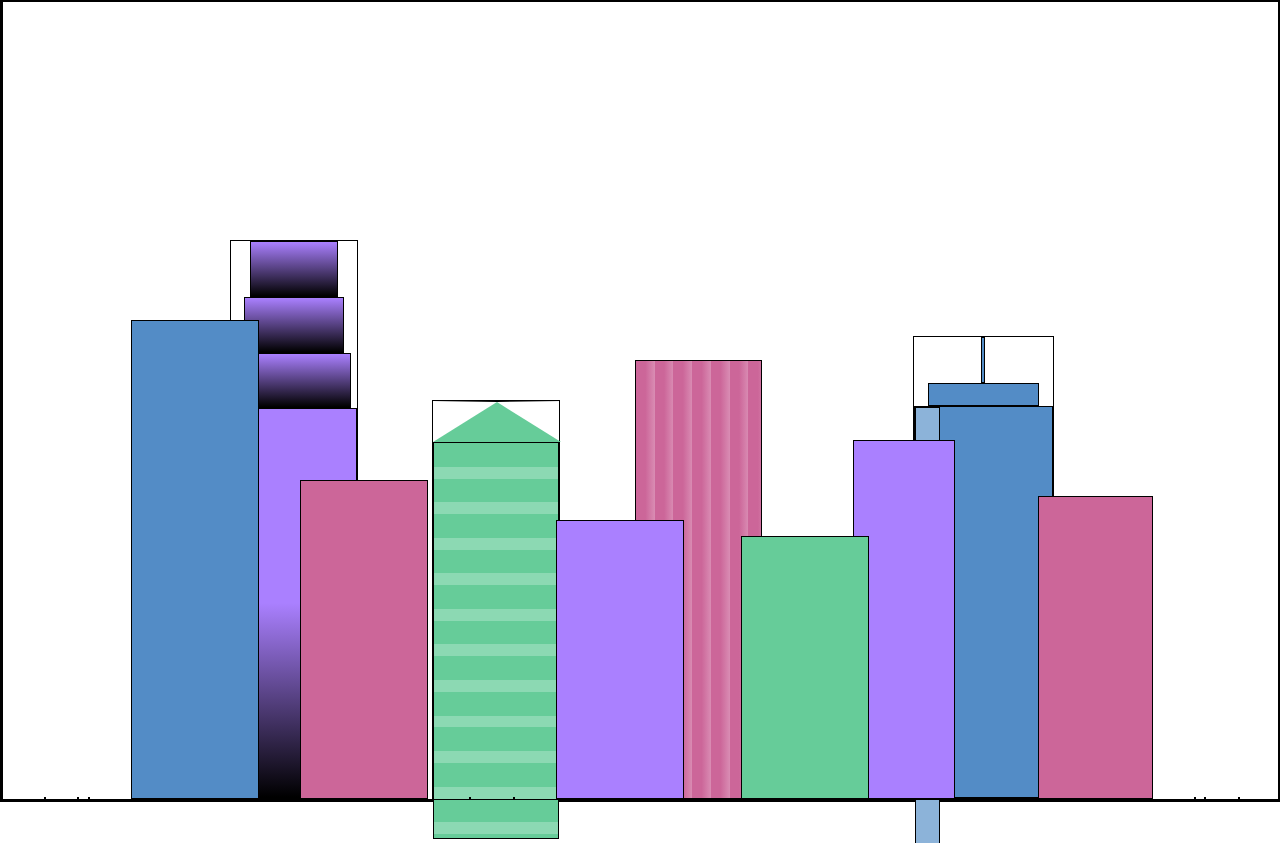
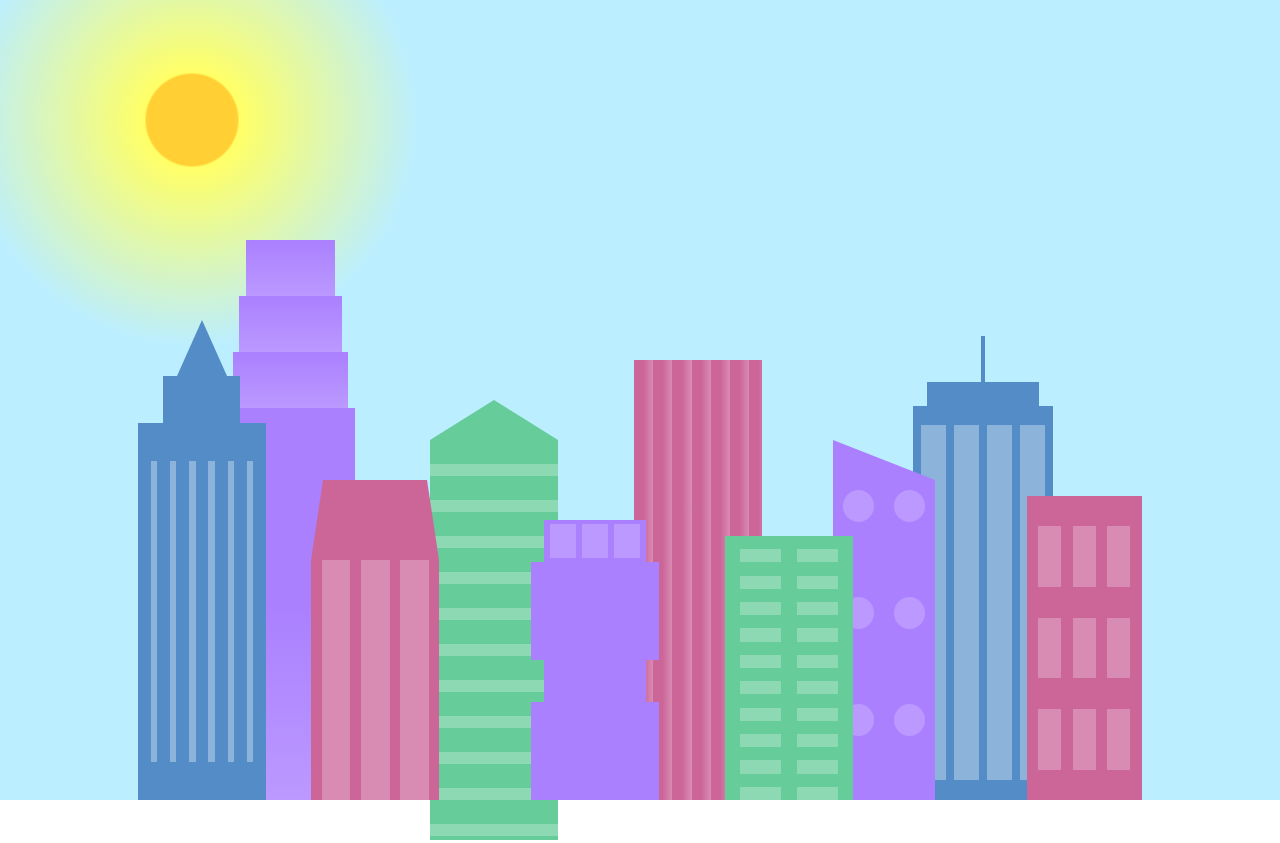
Before and after one commit to Funprod/CitySkyline, a plain HTML site: page index.html in a window 1280 px wide. Shown: the top 843 px of the page. Drawn offline with Linux system fonts and the light colour scheme.

Commit message:
Finished

```diff
--- a/index.html
+++ b/index.html
@@ -7,7 +7,7 @@
     <link rel="stylesheet" href="styles.css" />
   </head>
   <body>
-    <div class="background-buildings">
+    <div class="background-buildings sky">
       <div></div>
       <div></div>
       <div class="bb1 building-wrap">
@@ -25,7 +25,7 @@
       <div class="bb4 building-wrap">
         <div class="bb4a"></div>
         <div class="bb4b"></div>
-        <div class="bb4c">
+        <div class="bb4c window-wrap">
           <div class="bb4-window"></div>
           <div class="bb4-window"></div>
           <div class="bb4-window"></div>
@@ -38,12 +38,41 @@
     <div class="foreground-buildings">
       <div></div>
       <div></div>
-      <div class="fb1"></div>
-      <div class="fb2"></div>
+      <div class="fb1 building-wrap">
+        <div class="fb1a"></div>
+        <div class="fb1b"></div>
+        <div class="fb1c"></div>
+      </div>
+      <div class="fb2">
+        <div class="fb2a"></div>
+        <div class="fb2b window-wrap">
+          <div class="fb2-window"></div>
+          <div class="fb2-window"></div>
+          <div class="fb2-window"></div>
+        </div>
+      </div>
       <div></div>
-      <div></div>
-      <div class="fb3"></div>
-      <div class="fb4"></div>
+      <div class="fb3 building-wrap">
+        <div class="fb3a window-wrap">
+          <div class="fb3-window"></div>
+          <div class="fb3-window"></div>
+          <div class="fb3-window"></div>
+        </div>
+        <div class="fb3b"></div>
+        <div class="fb3a"></div>
+        <div class="fb3b"></div>
+      </div>
+      <div class="fb4">
+        <div class="fb4a"></div>
+        <div class="fb4b">
+          <div class="fb4-window"></div>
+          <div class="fb4-window"></div>
+          <div class="fb4-window"></div>
+          <div class="fb4-window"></div>
+          <div class="fb4-window"></div>
+          <div class="fb4-window"></div>
+        </div>
+      </div>
       <div class="fb5"></div>
       <div class="fb6"></div>
       <div></div>
--- a/styles.css
+++ b/styles.css
@@ -3,14 +3,13 @@
   --building-color2: #66cc99;
   --building-color3: #cc6699;
   --building-color4: #538cc6;
-  --window-color1: black;
+  --window-color1: #bb99ff;
   --window-color2: #8cd9b3;
   --window-color3: #d98cb3;
   --window-color4: #8cb3d9;
 }
 
 * {
-  border: 1px solid black;
   box-sizing: border-box;
 }
 
@@ -35,6 +34,22 @@ body {
   display: flex;
   flex-direction: column;
   align-items: center;
+}
+
+.window-wrap {
+  display: flex;
+  justify-content: space-evenly;
+  align-items: center;
+}
+
+.sky {
+  background: radial-gradient(
+    circle closest-corner at 15% 15%,
+    #ffcf33,
+    #ffcf33 20%,
+    #ffff66 21%,
+    #bbeeff 100%
+  );
 }
 
 /* BACKGROUND BUILDINGS - "bb" stands for "background building" */
@@ -132,39 +147,170 @@ body {
 .fb1 {
   width: 10%;
   height: 60%;
+}
+
+.fb1a {
+  border-bottom: 7vh solid var(--building-color4);
+  border-right: 2vw solid transparent;
+  border-left: 2vw solid transparent;
+}
+
+.fb1b {
+  width: 60%;
+  height: 10%;
   background-color: var(--building-color4);
+}
+
+.fb1c {
+  width: 100%;
+  height: 80%;
+  background: repeating-linear-gradient(
+      90deg,
+      var(--building-color4) 0%,
+      var(--building-color4) 10%,
+      transparent 10%,
+      transparent 15%
+    ),
+    repeating-linear-gradient(
+      var(--building-color4) 0%,
+      var(--building-color4) 10%,
+      var(--window-color4) 10%,
+      var(--window-color4) 90%
+    );
 }
 
 .fb2 {
   width: 10%;
   height: 40%;
+}
+
+.fb2a {
+  width: 100%;
+  border-bottom: 10vh solid var(--building-color3);
+  border-left: 1vw solid transparent;
+  border-right: 1vw solid transparent;
+}
+
+.fb2b {
+  width: 100%;
+  height: 75%;
   background-color: var(--building-color3);
+}
+
+.fb2-window {
+  width: 22%;
+  height: 100%;
+  background-color: var(--window-color3);
 }
 
 .fb3 {
   width: 10%;
   height: 35%;
+}
+
+.fb3a {
+  width: 80%;
+  height: 15%;
   background-color: var(--building-color1);
+}
+
+.fb3b {
+  width: 100%;
+  height: 35%;
+  background-color: var(--building-color1);
+}
+
+.fb3-window {
+  width: 25%;
+  height: 80%;
+  background-color: var(--window-color1);
 }
 
 .fb4 {
   width: 8%;
   height: 45%;
-  background-color: var(--building-color1);
   position: relative;
   left: 10%;
+}
+
+.fb4a {
+  border-top: 5vh solid transparent;
+  border-left: 8vw solid var(--building-color1);
+}
+
+.fb4b {
+  display: flex;
+  flex-wrap: wrap;
+  width: 100%;
+  height: 89%;
+  background-color: var(--building-color1);
+}
+
+.fb4-window {
+  width: 30%;
+  height: 10%;
+  border-radius: 50%;
+  margin: 10%;
+  background-color: var(--window-color1);
 }
 
 .fb5 {
   width: 10%;
   height: 33%;
-  background-color: var(--building-color2);
   position: relative;
   right: 10%;
+  background: repeating-linear-gradient(
+      var(--building-color2),
+      var(--building-color2) 5%,
+      transparent 5%,
+      transparent 10%
+    ),
+    repeating-linear-gradient(
+      90deg,
+      var(--building-color2),
+      var(--building-color2) 12%,
+      var(--window-color2) 12%,
+      var(--window-color2) 44%
+    );
 }
 
 .fb6 {
   width: 9%;
   height: 38%;
-  background-color: var(--building-color3);
+  background: repeating-linear-gradient(
+      90deg,
+      var(--building-color3),
+      var(--building-color3) 10%,
+      transparent 10%,
+      transparent 30%
+    ),
+    repeating-linear-gradient(
+      var(--building-color3) 0%,
+      var(--building-color3) 10%,
+      var(--window-color3) 10%,
+      var(--window-color3) 30%
+    );
 }
+
+@media (max-width: 1000px) {
+  :root {
+    --building-color1: #000;
+    --building-color2: #000;
+    --building-color3: #000;
+    --building-color4: #000;
+    --window-color1: #777;
+    --window-color2: #777;
+    --window-color3: #777;
+    --window-color4: #777;
+  }
+
+  .sky {
+    background: radial-gradient(
+      closest-corner circle at 15% 15%,
+      #ccc,
+      #ccc 20%,
+      #445 21%,
+      #223 100%
+    );
+  }
+}
```
